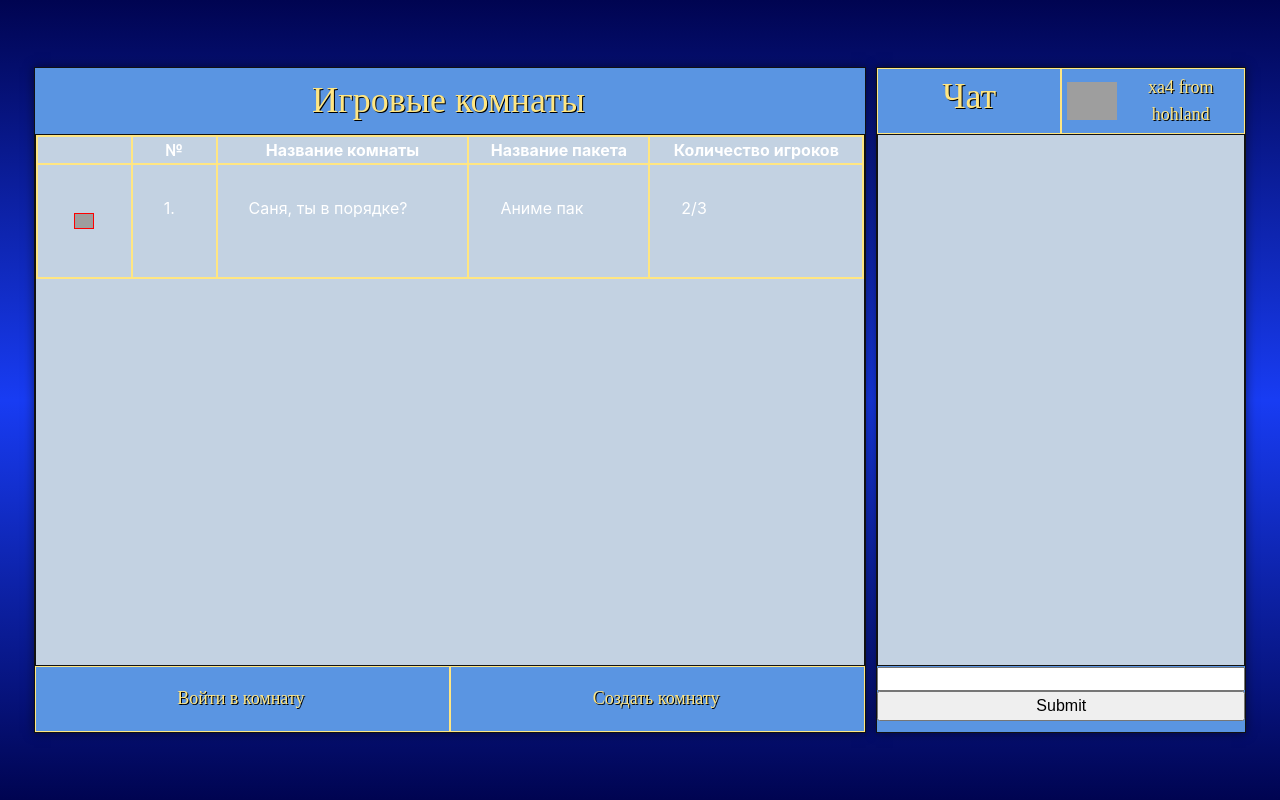
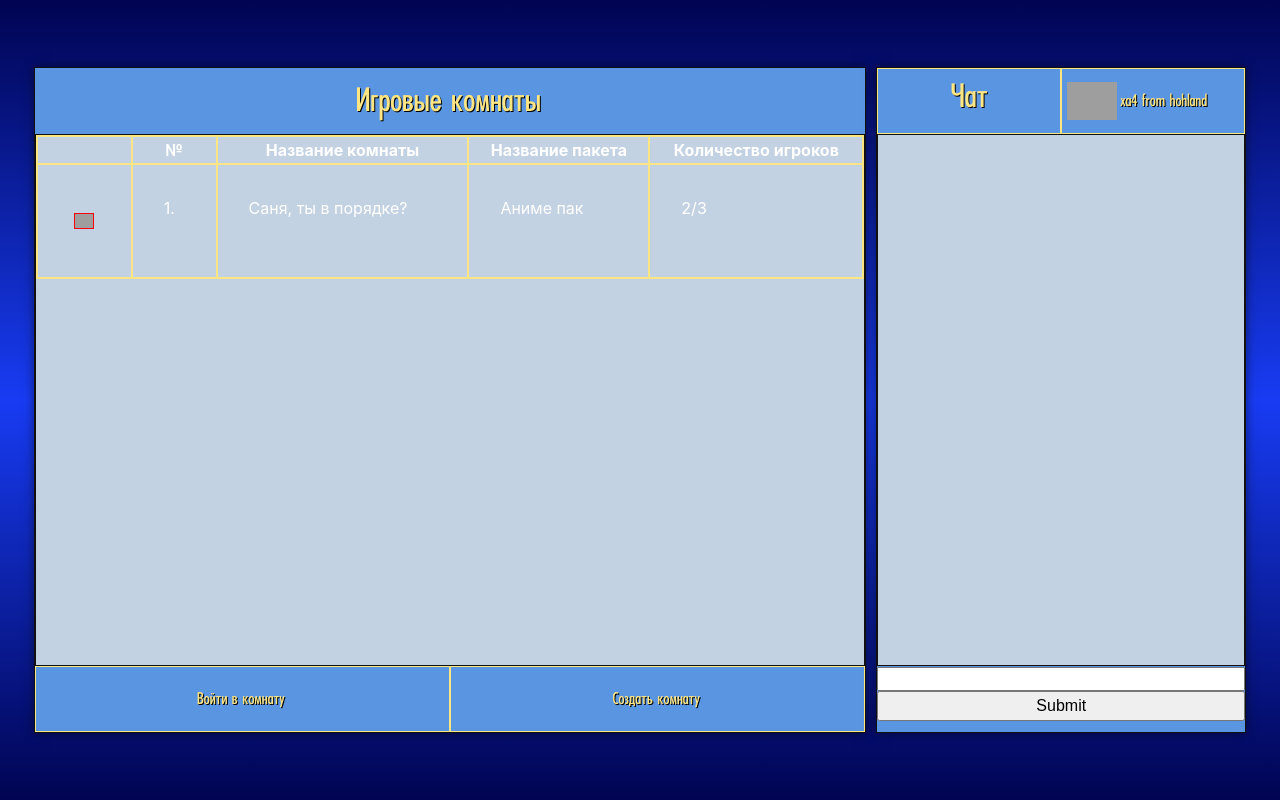
Before and after one commit to gurland/SIGame_web, a Flask app: template templates/game.html in a window 1280 px wide. Run offline with Flask 2, Linux system fonts and the light colour scheme; the template is opened without the code that fills it, so the values that code supplies are empty; some libraries are stand-ins or nearby versions; grey boxes are pictures that could not be loaded.

Commit message:
Fix SI font

```diff
--- a/static/css/custom.css
+++ b/static/css/custom.css
@@ -38,7 +38,7 @@
     background-color: transparent;
     border: 1px solid #ffe682;
     padding: 5px 10px 6px 7px;
-    font-family: SI serif;
+    font-family: SI, serif;
     text-shadow: 1px 1px 0 #000;
     font-size: 18px;
 }
@@ -103,7 +103,7 @@
     height: 10%;
     text-align: center;
     padding: 5px 10px 6px 7px;
-    font-family: SI serif;
+    font-family: SI, serif;
     text-shadow: 1px 1px 0 #000;
     font-size: 36px;
     color: #ffe682;
@@ -168,7 +168,7 @@
     background-color: transparent;
     border: 1px solid #ffe682;
     padding: 5px 10px 6px 7px;
-    font-family: SI serif;
+    font-family: SI, serif;
     text-shadow: 1px 1px 0 #000;
     font-size: 18px;
     height: 99%;
@@ -211,7 +211,7 @@
 .tab #chat-title{
     color: #ffe682;
     padding-top: 7px;
-    font-family: SI serif;
+    font-family: SI, serif;
     text-shadow: 1px 1px 0 #000;
     font-size: 36px;
 
@@ -327,7 +327,7 @@
 
 #username{
     margin: 3px;
-    font-family: SI serif;
+    font-family: SI, serif;
     text-shadow: 1px 1px 0 #000;
     font-size: 18px;
     /*font-size: 0.7vw;*/
```
